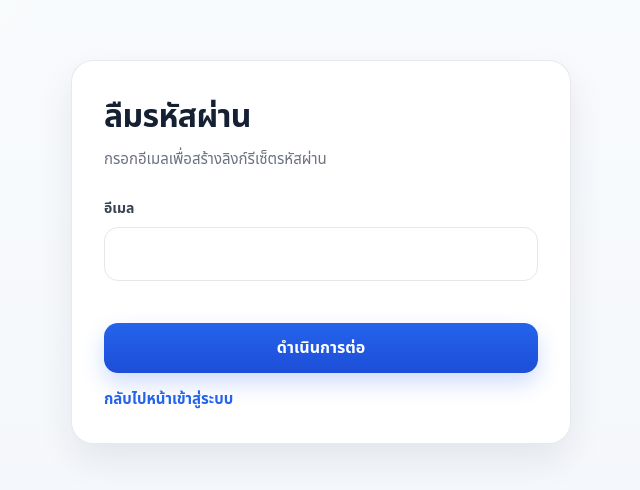
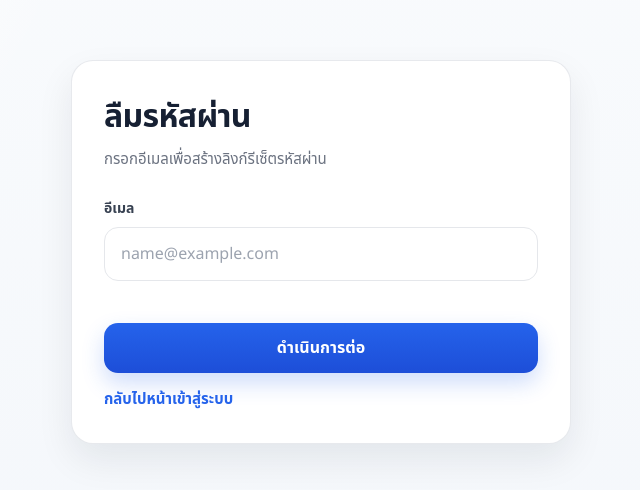
Before and after one commit to thiraphuteiei-collab/blynk-web-dashboard, a website: page public/forgot-password.html in a window 1280 px wide. Shown: the part 148-638 px from the top of the page, without its empty margins (319-959 px from the left). Drawn offline with Linux system fonts and the light colour scheme.

Commit message:
Update forgot-password.html

```diff
--- a/public/forgot-password.html
+++ b/public/forgot-password.html
@@ -14,7 +14,7 @@
 
       <div class="form-group">
         <label class="form-label" for="email">อีเมล</label>
-        <input class="form-input" id="email" type="email" />
+        <input class="form-input" id="email" type="email" placeholder="name@example.com" />
         <div id="emailError" class="field-error"></div>
       </div>
 
```
